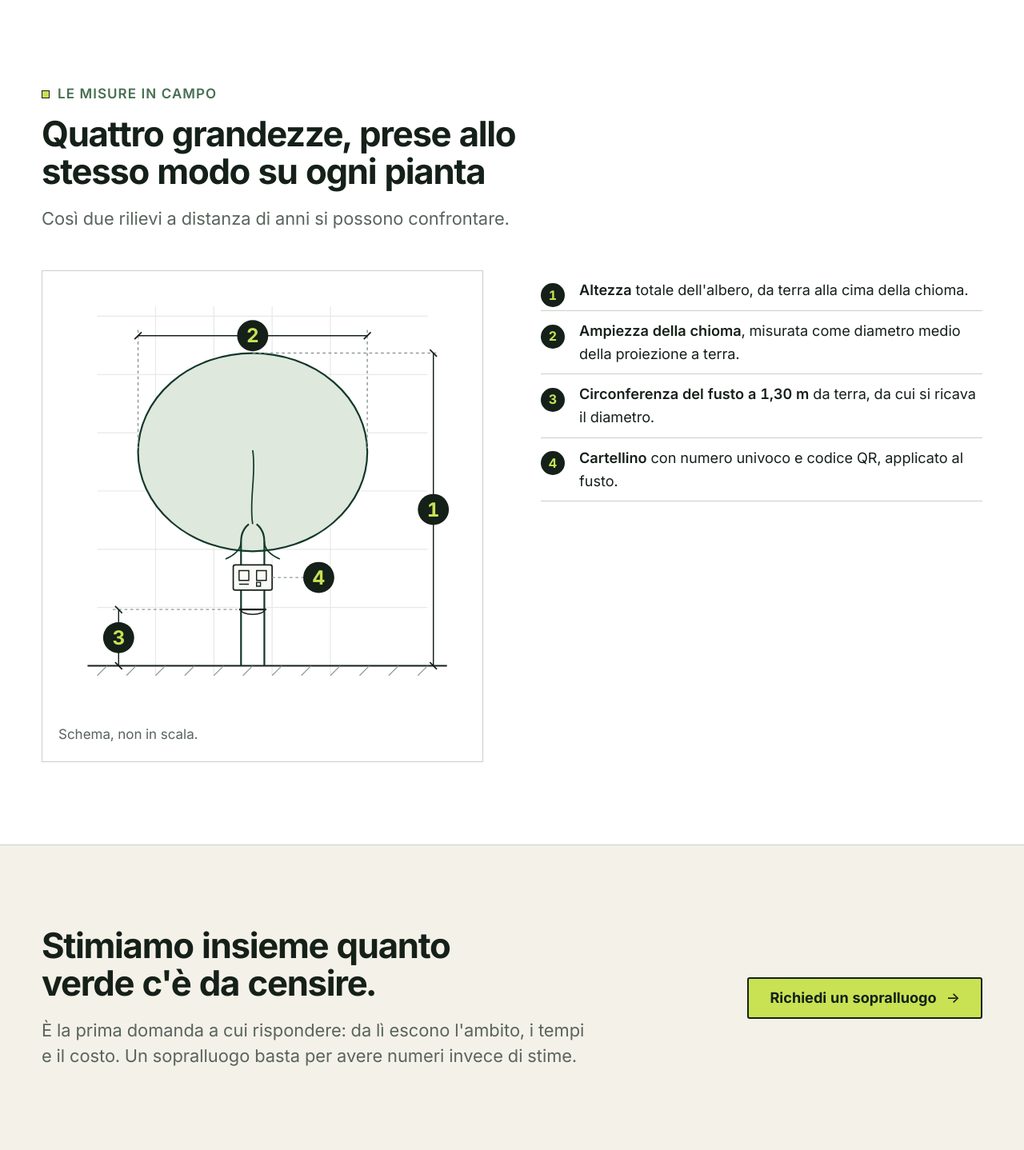
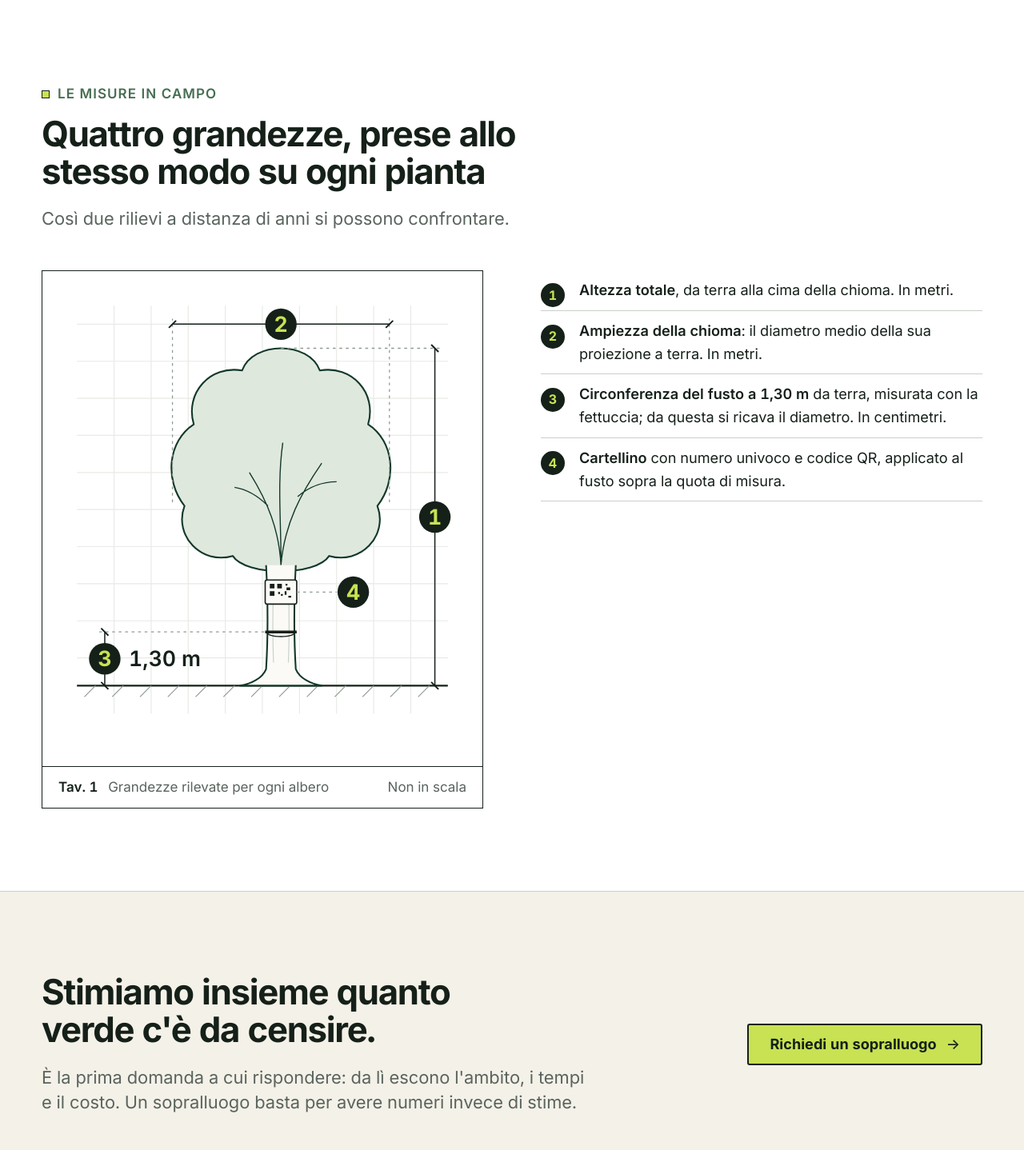
Before and after one commit to vivaiohappygarden-ops/webgis-censimento, a Laravel app: page /sito/censimento in a window 1280 px wide. Shown: the part 2380-3818 px from the top of the page at 80% size. Run offline with Laravel 12, Linux system fonts and the light colour scheme; parts of the project's set-up code (start-up, migrations or seed data) failed here and were passed over.

Commit message:
Sito: la tavola delle quote diventa un disegno tecnico
Il committente (19/09/2026) ha chiesto di migliorare la tavola nella pagina
Censimento: era un ovale con un bastone, e al passaggio del mouse il browser
mostrava il <title> dell'SVG come nuvoletta.

Ora la tavola e' disegnata come un elaborato: chioma dal profilo naturale con
le branche, fusto con il colletto, fascia della misura a 1,30 m con la sua
quota scritta, cartellino con codice QR, linee di estensione tratteggiate e
tacche di quota, richiami numerati grandi abbastanza da restare sopra i 17px
anche sul telefono, cartiglio a due celle sotto il disegno ("Tav. 1 -
Grandezze rilevate per ogni albero" / "Non in scala"). La descrizione per il
lettore di schermo sta in aria-label: niente <title>, niente nuvoletta. La
legenda dice anche l'unita' di misura di ogni grandezza.

Verifica in Chromium a 320/375/768/1024/1440 senza problemi; SitoAziendaleTest
verde.

Co-Authored-By: Claude Fable 5.1 <noreply@anthropic.com>
Claude-Session: https://claude.ai/code/session_01AWNbq3xwTrhpe5KwGo4iES

```diff
--- a/resources/views/sito/parti/quote.blade.php
+++ b/resources/views/sito/parti/quote.blade.php
@@ -1,60 +1,74 @@
-{{-- Tavola delle quote: che cosa si misura su un albero. I richiami sono
-     numeri dentro al disegno e la legenda sta in HTML, cosi' le etichette
-     restano a corpo pieno anche sul telefono. --}}
+{{-- Tavola delle quote: che cosa si misura su un albero, disegnato come una
+     tavola tecnica (griglia, linee di estensione, tacche di quota, cartiglio).
+     I richiami sono numeri dentro al disegno e la legenda sta in HTML, cosi'
+     le etichette restano a corpo pieno anche sul telefono. Niente <title>
+     dentro l'SVG: il browser lo mostrerebbe come nuvoletta al passaggio del
+     mouse; la descrizione sta in aria-label. --}}
 <div class="quote">
     <figure class="quote-disegno">
-        <svg viewBox="0 0 420 440" role="img" aria-labelledby="quote-titolo" font-family="Inter, system-ui, -apple-system, 'Segoe UI', Roboto, Arial, sans-serif">
-            <title id="quote-titolo">Schema di un albero con le quattro grandezze rilevate: altezza, diametro della chioma, circonferenza a 1,30 metri da terra, cartellino</title>
+        <svg viewBox="0 0 440 500" role="img" aria-label="Schema di un albero con le quattro grandezze rilevate: altezza totale, ampiezza della chioma, circonferenza del fusto a 1,30 metri da terra, cartellino con codice QR" font-family="Inter, system-ui, -apple-system, 'Segoe UI', Roboto, Arial, sans-serif">
             <defs>
                 <marker id="tacca" markerWidth="8" markerHeight="8" refX="4" refY="4" orient="auto">
-                    <path d="M1 7L7 1" stroke="#152019" stroke-width="1.2" />
+                    <path d="M1 7L7 1" stroke="#152019" stroke-width="1.3" />
                 </marker>
             </defs>
-            <g stroke="#e6e9e4" stroke-width="1">
-                <path d="M40 30H380M40 90H380M40 150H380M40 210H380M40 270H380M40 330H380" />
-                <path d="M100 20V400M160 20V400M220 20V400M280 20V400" />
+            {{-- carta millimetrata --}}
+            <g stroke="#e7eae5" stroke-width="1">
+                <path d="M20 40H420M20 80H420M20 120H420M20 160H420M20 200H420M20 240H420M20 280H420M20 320H420M20 360H420M20 400H420" />
+                <path d="M60 20V460M100 20V460M140 20V460M180 20V460M220 20V460M260 20V460M300 20V460M340 20V460M380 20V460" />
             </g>
-            <path d="M30 390H400" stroke="#152019" stroke-width="1.6" />
-            <path d="M50 390l-10 10M80 390l-10 10M110 390l-10 10M140 390l-10 10M170 390l-10 10M200 390l-10 10M230 390l-10 10M260 390l-10 10M290 390l-10 10M320 390l-10 10M350 390l-10 10M380 390l-10 10" stroke="#8e9a92" stroke-width="1" />
-            <ellipse cx="200" cy="170" rx="118" ry="102" fill="#dfe8dd" stroke="#12382a" stroke-width="1.8" />
-            <path d="M188 390V262c0-8 3-14 8-18M212 390V262c0-8-3-14-8-18" fill="none" stroke="#12382a" stroke-width="1.8" />
-            <path d="M188 262c0 8-7 14-16 18M212 262c0 8 7 14 16 18M200 244c-4-24 4-52 0-76" fill="none" stroke="#12382a" stroke-width="1.4" />
-            <rect x="180" y="286" width="40" height="26" rx="2" fill="#fbfaf6" stroke="#152019" stroke-width="1.4" />
-            <path d="M186 292h10v10h-10zM204 292h10v10h-10zM186 306h10M204 304h4v4h-4z" fill="none" stroke="#152019" stroke-width="1.2" />
-            {{-- 2: diametro della chioma --}}
-            <g stroke="#152019" stroke-width="1.2" fill="none">
-                <path d="M82 44V166M318 44V166" stroke-dasharray="3 3" stroke="#8e9a92" />
-                <path d="M82 50H318" marker-start="url(#tacca)" marker-end="url(#tacca)" />
+            {{-- terreno con tratteggio --}}
+            <path d="M20 430H420" stroke="#152019" stroke-width="1.8" />
+            <path d="M40 430l-12 12M70 430l-12 12M100 430l-12 12M130 430l-12 12M160 430l-12 12M190 430l-12 12M220 430l-12 12M250 430l-12 12M280 430l-12 12M310 430l-12 12M340 430l-12 12M370 430l-12 12M400 430l-12 12" stroke="#8e9a92" stroke-width="1" />
+            {{-- chioma dal profilo naturale --}}
+            <path d="M136 236C114 208 118 166 146 148C136 114 164 84 198 90C210 58 270 58 282 90C316 84 344 114 334 148C362 166 366 208 344 236C356 268 326 300 292 290C278 312 202 312 188 290C154 300 124 268 136 236Z" fill="#dfe8dd" stroke="#12382a" stroke-width="1.8" stroke-linejoin="round" />
+            {{-- branche --}}
+            <path d="M240 300C238 262 226 232 206 200M240 300C244 254 262 222 284 190M240 292C240 250 236 210 242 168M226 236C214 224 202 218 190 216M258 226C272 214 286 210 300 210" fill="none" stroke="#12382a" stroke-width="1.2" />
+            {{-- fusto con colletto --}}
+            <path d="M224 300C226 340 226 380 224 412C220 422 208 428 196 430H284C272 428 260 422 256 412C254 380 254 340 256 300" fill="#fbfaf6" stroke="#12382a" stroke-width="1.8" stroke-linejoin="round" />
+            <path d="M232 320C231 350 231 380 232 405M248 320C249 350 249 380 248 405" fill="none" stroke="#c9d0c9" stroke-width="1" />
+            {{-- fascia della misura a 1,30 m --}}
+            <path d="M223 372H257" stroke="#152019" stroke-width="3" />
+            <path d="M225 372c0 3 6 5 15 5s15-2 15-5" fill="none" stroke="#152019" stroke-width="1.2" />
+            {{-- cartellino con codice QR --}}
+            <rect x="223" y="316" width="34" height="26" rx="2" fill="#fbfaf6" stroke="#152019" stroke-width="1.4" />
+            <path fill="#152019" d="M228 320h5v5h-5zM236 320h5v5h-5zM228 328h5v5h-5zM237 329h2v2h-2zM240 331h2v2h-2zM245 320h2v2h-2zM246 324h4v3h-4zM244 328h2v4h-2zM248 333h3v2h-3z" />
+            {{-- 2: ampiezza della chioma --}}
+            <g fill="none" stroke="#8e9a92" stroke-width="1.1" stroke-dasharray="3 4">
+                <path d="M123 232V34M357 232V34" />
             </g>
-            <circle cx="200" cy="50" r="16" fill="#152019" />
-            <text x="200" y="57" text-anchor="middle" font-size="20" font-weight="700" fill="#c8e253">2</text>
-            {{-- 1: altezza --}}
-            <g stroke="#152019" stroke-width="1.2" fill="none">
-                <path d="M200 68H392" stroke-dasharray="3 3" stroke="#8e9a92" />
-                <path d="M386 68V390" marker-start="url(#tacca)" marker-end="url(#tacca)" />
+            <path d="M123 40H357" fill="none" stroke="#152019" stroke-width="1.3" marker-start="url(#tacca)" marker-end="url(#tacca)" />
+            <circle cx="240" cy="40" r="17" fill="#152019" />
+            <text x="240" y="48" text-anchor="middle" font-size="23" font-weight="700" fill="#c8e253">2</text>
+            {{-- 1: altezza totale --}}
+            <g fill="none" stroke="#8e9a92" stroke-width="1.1" stroke-dasharray="3 4">
+                <path d="M240 66H412" />
             </g>
-            <circle cx="386" cy="229" r="16" fill="#152019" />
-            <text x="386" y="236" text-anchor="middle" font-size="20" font-weight="700" fill="#c8e253">1</text>
-            {{-- 3: circonferenza a 1,30 m --}}
-            <path d="M186 332h28" stroke="#152019" stroke-width="2" />
-            <path d="M188 332c0 3 5 5 12 5s12-2 12-5" fill="none" stroke="#152019" stroke-width="1.2" />
-            <g stroke="#152019" stroke-width="1.2" fill="none">
-                <path d="M56 332H184" stroke-dasharray="3 3" stroke="#8e9a92" />
-                <path d="M62 332V390" marker-start="url(#tacca)" marker-end="url(#tacca)" />
+            <path d="M406 66V430" fill="none" stroke="#152019" stroke-width="1.3" marker-start="url(#tacca)" marker-end="url(#tacca)" />
+            <circle cx="406" cy="248" r="17" fill="#152019" />
+            <text x="406" y="256" text-anchor="middle" font-size="23" font-weight="700" fill="#c8e253">1</text>
+            {{-- 3: circonferenza a 1,30 m da terra --}}
+            <g fill="none" stroke="#8e9a92" stroke-width="1.1" stroke-dasharray="3 4">
+                <path d="M222 372H44" />
             </g>
-            <circle cx="62" cy="361" r="16" fill="#152019" />
-            <text x="62" y="368" text-anchor="middle" font-size="20" font-weight="700" fill="#c8e253">3</text>
+            <path d="M50 372V430" fill="none" stroke="#152019" stroke-width="1.3" marker-start="url(#tacca)" marker-end="url(#tacca)" />
+            <circle cx="50" cy="401" r="17" fill="#152019" />
+            <text x="50" y="409" text-anchor="middle" font-size="23" font-weight="700" fill="#c8e253">3</text>
+            <text x="76" y="409" font-size="23" font-weight="600" fill="#152019">1,30 m</text>
             {{-- 4: cartellino --}}
-            <path d="M220 299H252" stroke="#8e9a92" stroke-width="1" stroke-dasharray="3 3" />
-            <circle cx="268" cy="299" r="16" fill="#152019" />
-            <text x="268" y="306" text-anchor="middle" font-size="20" font-weight="700" fill="#c8e253">4</text>
+            <path d="M257 329H300" stroke="#8e9a92" stroke-width="1.1" stroke-dasharray="3 4" />
+            <circle cx="318" cy="329" r="17" fill="#152019" />
+            <text x="318" y="337" text-anchor="middle" font-size="23" font-weight="700" fill="#c8e253">4</text>
         </svg>
-        <figcaption class="tenue" style="margin-top: var(--s2); font-size: 17px;">Schema, non in scala.</figcaption>
+        <figcaption class="cartiglio-tavola">
+            <span><strong>Tav. 1</strong> Grandezze rilevate per ogni albero</span>
+            <span>Non in scala</span>
+        </figcaption>
     </figure>
     <ol class="legenda" aria-label="Legenda della tavola">
-        <li><span class="n" aria-hidden="true">1</span><span><strong>Altezza</strong> totale dell'albero, da terra alla cima della chioma.</span></li>
-        <li><span class="n" aria-hidden="true">2</span><span><strong>Ampiezza della chioma</strong>, misurata come diametro medio della proiezione a terra.</span></li>
-        <li><span class="n" aria-hidden="true">3</span><span><strong>Circonferenza del fusto a 1,30 m</strong> da terra, da cui si ricava il diametro.</span></li>
-        <li><span class="n" aria-hidden="true">4</span><span><strong>Cartellino</strong> con numero univoco e codice QR, applicato al fusto.</span></li>
+        <li><span class="n" aria-hidden="true">1</span><span><strong>Altezza totale</strong>, da terra alla cima della chioma. In metri.</span></li>
+        <li><span class="n" aria-hidden="true">2</span><span><strong>Ampiezza della chioma</strong>: il diametro medio della sua proiezione a terra. In metri.</span></li>
+        <li><span class="n" aria-hidden="true">3</span><span><strong>Circonferenza del fusto a 1,30 m</strong> da terra, misurata con la fettuccia; da questa si ricava il diametro. In centimetri.</span></li>
+        <li><span class="n" aria-hidden="true">4</span><span><strong>Cartellino</strong> con numero univoco e codice QR, applicato al fusto sopra la quota di misura.</span></li>
     </ol>
 </div>
--- a/resources/views/sito/stile.blade.php
+++ b/resources/views/sito/stile.blade.php
@@ -416,8 +416,11 @@ a.testata-azione { display: none; }
 
 .quote { display: grid; gap: var(--s4); align-items: start; }
 @media (min-width: 900px) { .quote { grid-template-columns: repeat(2, minmax(0, 1fr)); gap: var(--s6); } }
-.quote-disegno { background: var(--color-white); border: 1px solid var(--color-line); padding: var(--s3); }
+.quote-disegno { background: var(--color-white); border: 1px solid var(--color-ink); padding: var(--s3) var(--s3) 0; }
 .quote-disegno svg { display: block; width: 100%; height: auto; }
+/* Il cartiglio della tavola: come su un elaborato, in basso, a due celle */
+.cartiglio-tavola { display: flex; flex-wrap: wrap; justify-content: space-between; gap: 4px var(--s3); margin: var(--s3) calc(-1 * var(--s3)) 0; padding: var(--s2) var(--s3); border-top: 1px solid var(--color-ink); font-size: 17px; color: var(--color-muted); }
+.cartiglio-tavola strong { color: var(--color-ink); margin-right: 8px; }
 .legenda { display: grid; }
 .legenda li { display: grid; grid-template-columns: 36px 1fr; gap: 12px; align-items: baseline; padding-block: 10px; border-bottom: 1px solid var(--color-line); }
 .legenda .n { display: inline-flex; align-items: center; justify-content: center; width: 30px; height: 30px; border-radius: 50%; background: var(--color-ink); color: var(--color-accent); font-weight: 700; font-size: 16px; transform: translateY(6px); }
```
